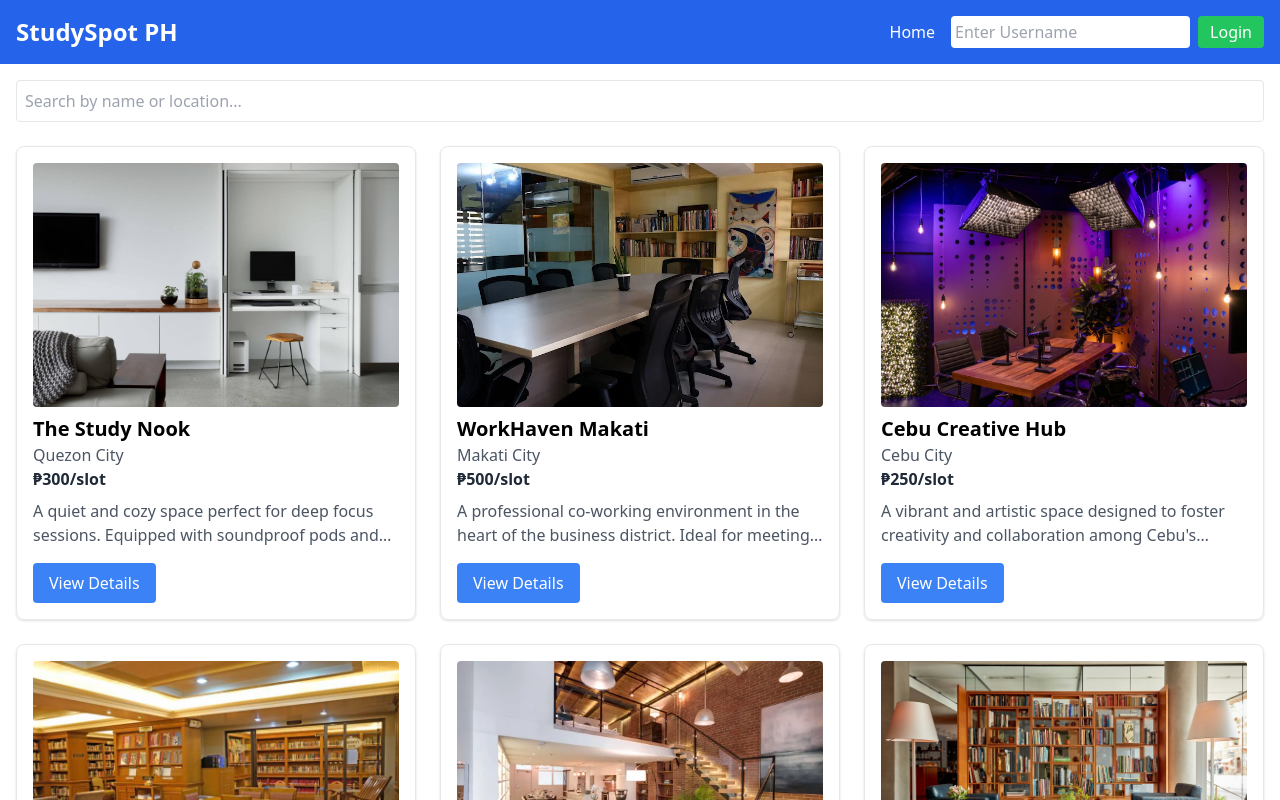
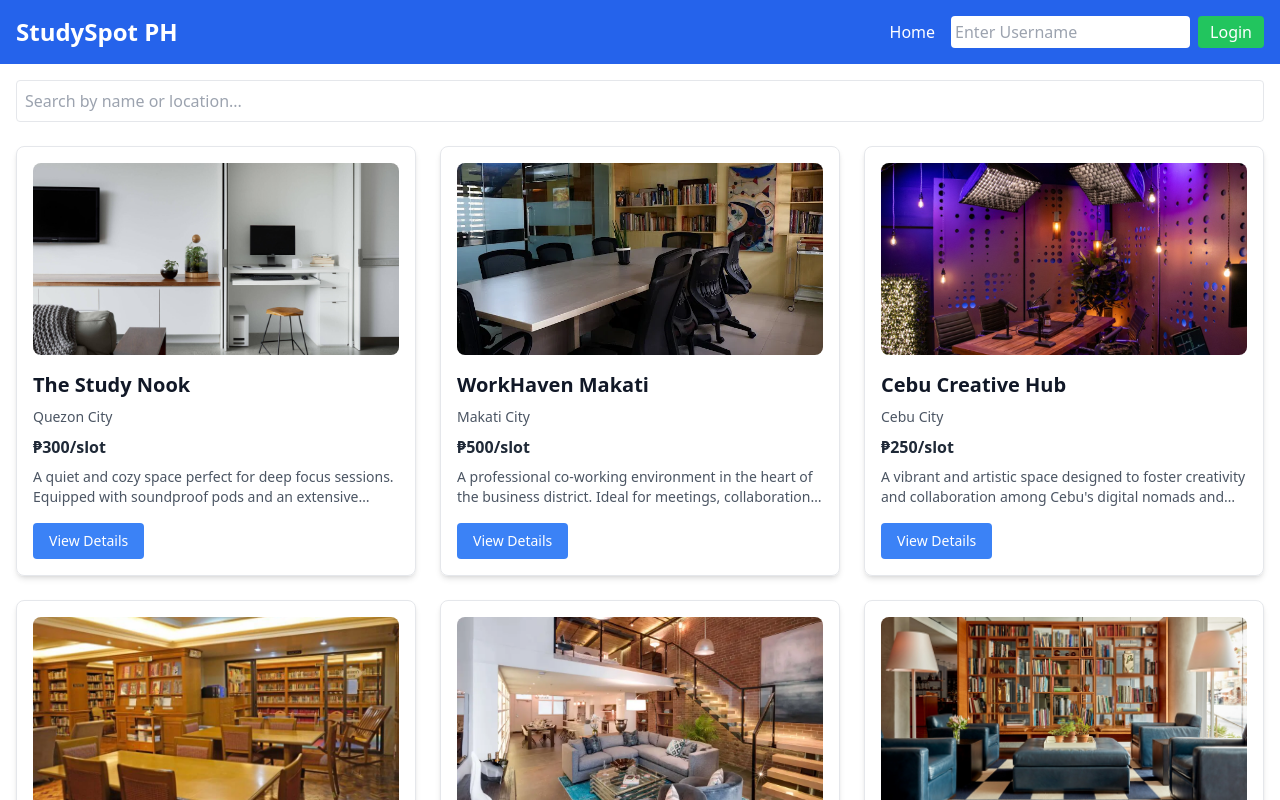
Before and after one commit to Eduard-K-A/midterm-project, a React (Vite) app in the folder midterm-project/: page / in a window 1280 px wide. Shown: the top 800 px of the page. Built offline with nearby package versions, Linux system fonts and the light colour scheme.

Commit message:
feat(UI): make space card consistent and add navigate on title click

```diff
--- a/midterm-project/src/components/SpaceCard.tsx
+++ b/midterm-project/src/components/SpaceCard.tsx
@@ -7,15 +7,20 @@ interface SpaceCardProps {
 
 export const SpaceCard: React.FC<SpaceCardProps> = ({ space }) => {
   return (
-    <div className="border rounded-lg p-4 shadow hover:shadow-lg transition">
-      <img src={space.main_image} alt={space.name} className="object-fit rounded" />
-      <h3 className="text-xl font-semibold mt-2">{space.name}</h3>
-      <p className="text-gray-600">{space.location}</p>
-      <p className="text-gray-800 font-bold">₱{space.price}/slot</p>
-      <p className="text-gray-600 mt-2 line-clamp-2">{space.description}</p>
+    <div className="border rounded-lg p-4 shadow-md hover:shadow-xl transition duration-300 ease-in-out transform hover:-translate-y-1 hover:scale-105">
+      <img src={space.main_image} alt={space.name} className="w-full h-48 object-cover rounded-lg mb-4 transition duration-300 ease-in-out hover:opacity-90" />
+      <h3
+        className="text-xl font-semibold text-gray-900 mb-2 transition duration-300 ease-in-out hover:underline cursor-pointer"
+        onClick={() => window.location.href = `/space/${space.id}`}
+      >
+        {space.name}
+      </h3>
+      <p className="text-gray-600 text-sm mb-2">{space.location}</p>
+      <p className="text-gray-800 font-bold text-base mb-2">₱{space.price}/slot</p>
+      <p className="text-gray-600 text-sm line-clamp-2 mb-4">{space.description}</p>
       <Link
         to={`/space/${space.id}`}
-        className="mt-4 inline-block bg-blue-500 text-white px-4 py-2 rounded hover:bg-blue-600"
+        className="inline-block bg-blue-500 text-white text-sm font-medium px-4 py-2 rounded hover:bg-blue-600 transition duration-300 ease-in-out hover:shadow-md"
       >
         View Details
       </Link>
--- a/midterm-project/src/contexts/BookingContext.tsx
+++ b/midterm-project/src/contexts/BookingContext.tsx
@@ -1,4 +1,4 @@
-import { createContext, useContext, useEffect } from 'react';
+import { createContext, useContext} from 'react';
 import { useLocalStorage } from '../hooks/useLocalStorage';
 import { Booking } from '../types';
 import { useAuth } from './AuthContext';
```
